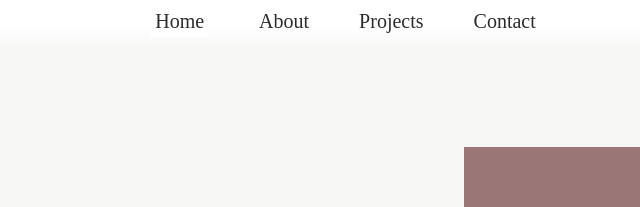
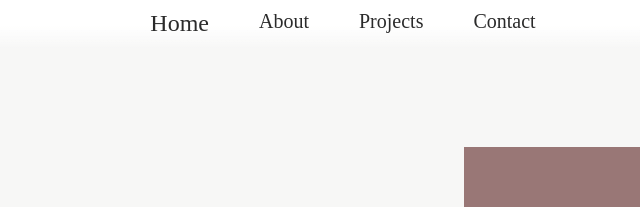
Before and after one commit to jak-ida/My-WebDesign-Portfolio, a plain HTML site: page index.html in a window 1280 px wide. In both pictures the pointer is over the link "Home". Shown: the top 207 px of the page, 317-957 px from the left. Drawn offline with Linux system fonts and the light colour scheme.

Commit message:
Update Stylesheet.css

```diff
--- a/Stylesheet.css
+++ b/Stylesheet.css
@@ -233,8 +233,7 @@ background-color:#5D5058;
 }
 .navbar a:hover{
     color:#2b2b2b;
-    background-color:white;
-    padding:5px;
+    font-size: 1.5rem;
 
 }
 
```
